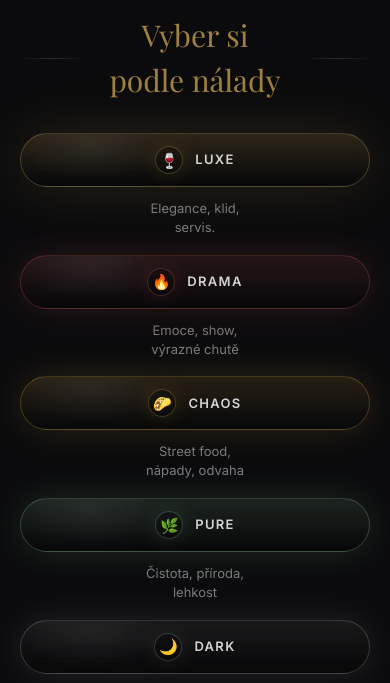
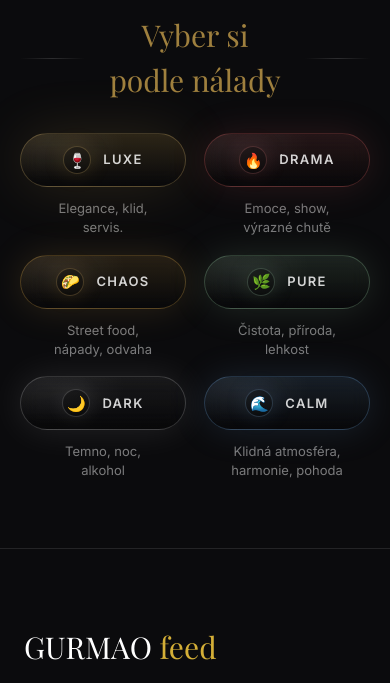
Before and after one commit to michalsurmanek-sketch/gurmao.cz, a website with bundled scripts: page index.html in a window 390 px wide. Shown: the part 960-1643 px from the top of the page. Built offline with nearby package versions, Linux system fonts and the light colour scheme; a script that the page names is missing.

Commit message:
přidána CALM kategorie do vibe sekce

```diff
--- a/index.html
+++ b/index.html
@@ -94,7 +94,7 @@
       max-width: 1120px;
       margin: 0 auto;
       display:grid;
-      grid-template-columns: repeat(5, minmax(0, 1fr));
+      grid-template-columns: repeat(6, minmax(0, 1fr));
       gap: 18px;
       align-items:start;
       padding-top: 10px;
@@ -170,6 +170,7 @@
     .vibe-pill.chaos{ --ring: rgba(210,160,70,.30); --glow: rgba(210,160,70,.16); --fillA: rgba(210,160,70,.14); --fillB: rgba(0,0,0,.22); }
     .vibe-pill.pure { --ring: rgba(140,190,150,.30); --glow: rgba(140,190,150,.16); --fillA: rgba(140,190,150,.14); --fillB: rgba(0,0,0,.22); }
     .vibe-pill.dark { --ring: rgba(255,255,255,.18); --glow: rgba(255,255,255,.10); --fillA: rgba(255,255,255,.06); --fillB: rgba(0,0,0,.28); }
+    .vibe-pill.calm { --ring: rgba(100,150,200,.30); --glow: rgba(100,150,200,.16); --fillA: rgba(100,150,200,.14); --fillB: rgba(0,0,0,.22); }
 
     /* active state like screenshot */
     .vibe-pill.is-active{
@@ -179,10 +180,10 @@
 
     /* responsive */
     @media (max-width: 980px){
-      .vibe-grid{ grid-template-columns: repeat(2, minmax(0, 1fr)); }
+      .vibe-grid{ grid-template-columns: repeat(3, minmax(0, 1fr)); }
     }
     @media (max-width: 520px){
-      .vibe-grid{ grid-template-columns: 1fr; }
+      .vibe-grid{ grid-template-columns: repeat(2, minmax(0, 1fr)); }
     }
   </style>
 </head>
@@ -346,6 +347,14 @@
         <div class="vibe-name">DARK</div>
       </a>
       <div class="vibe-desc">Temno, noc,<br>alkohol</div>
+    </div>
+
+    <div class="vibe-item">
+      <a href="restaurace.html?vibe=calm" class="vibe-pill calm">
+        <div class="vibe-ico">🌊</div>
+        <div class="vibe-name">CALM</div>
+      </a>
+      <div class="vibe-desc">Klidná atmosféra,<br>harmonie, pohoda</div>
     </div>
   </div>
 </section>
```
